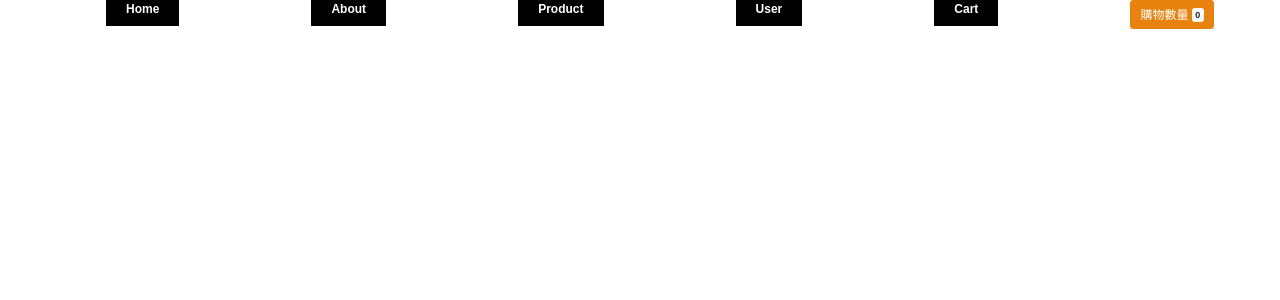
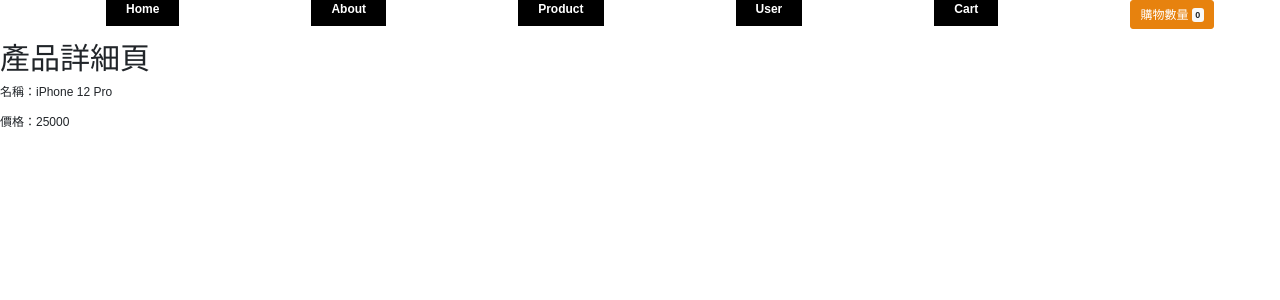
Before and after one commit to karinhsin/React_tutorial, a React (Create React App) app: page /product-detail/1 in a window 1280 px wide. Shown: the top 300 px of the page. Built offline with nearby package versions, Linux system fonts and the light colour scheme.

Commit message:
router-match-param-產品總覽-商品詳細頁

```diff
--- a/src/App.js
+++ b/src/App.js
@@ -4,6 +4,8 @@ import React, { useState, useEffect } from 'react'
 import Home from './pages/Home'
 import About from './pages/About'
 import Product from './pages/Product'
+import ProductDetail from './pages/ProductDetail'
+
 import Android from './pages/sub-product/Android'
 import Apple from './pages/sub-product/Apple'
 import User from './pages/User'
@@ -44,6 +46,9 @@ function App() {
           <Route path="/product/android">
             <Android />
           </Route>
+          <Route path="/product-detail/:id?">
+            <ProductDetail />
+          </Route>
           <Route path="/product">
             <Product cartCount={cartCount} setCartCount={setCartCount} />
           </Route>
--- a/src/pages/Product.js
+++ b/src/pages/Product.js
@@ -8,13 +8,13 @@ function Product(props) {
 
   return (
     <>
-      <h1>Product</h1>
+      <h1>產品總覽頁</h1>
       會員登入情況：{props.auth ? '已登入' : '還未登入'}
       <ul>
         {data.map((v, i) => {
           return (
             <li key={i}>
-              {v.name}
+              <Link to={'/product-detail/' + v.id}>{v.name}</Link>
               <button
                 onClick={() => {
                   // 加到localStorage
--- /dev/null
+++ b/src/pages/ProductDetail.js
@@ -0,0 +1,66 @@
+
+import React, { useEffect, useState } from 'react'
+import { withRouter } from 'react-router-dom'
+import { data } from '../data/'
+
+function ProductDetail(props) {
+    console.log(props.match.params.id)
+
+    //接住資料 畫出物件的樣子
+    const [product, setProduct] = useState({
+        id: '',
+        picture: '',
+        stock: 0,
+        name: '',
+        price: 0,
+        tags: '',
+    })
+
+    const [isLoading, setIsLoading] = useState(true)
+
+    //didMount+didUpdate
+    useEffect(() => {
+        const id = props.match.params.id
+
+        //怕id不存在 設個ifelse擋一下
+        //如果id存在的話
+        //ex.用id向伺服器(資料庫)要資料
+        if (id) {
+            const foundProduct = data.find((v, i) => {
+                return v.id === id
+            })
+
+            setProduct(foundProduct)
+        }
+
+        // 把載入動畫提示關起來
+        setTimeout(() => {
+            setIsLoading(false)
+        }, 1200)
+    }, [props.match.params.id])  //要跟id相配
+
+    // 載入的css動畫
+    const spinner = (
+        <div className="spinner-border text-primary" role="status">
+            <span className="sr-only">Loading...</span>
+        </div>
+    )
+
+    // 要呈現的資料
+    const display = (
+        <>
+            <p>名稱：{product.name}</p>
+            <p>價格：{product.price}</p>
+        </>
+    )
+
+    return (
+        <>
+            <h1>產品詳細頁</h1>
+            {/* 用載入指示的旗標來切換呈現 */}
+            {isLoading ? spinner : display}
+        </>
+    )
+}
+
+export default withRouter(ProductDetail)
```
Also changed, not shown: src/pages/Cart.js (line endings or trailing spaces).
